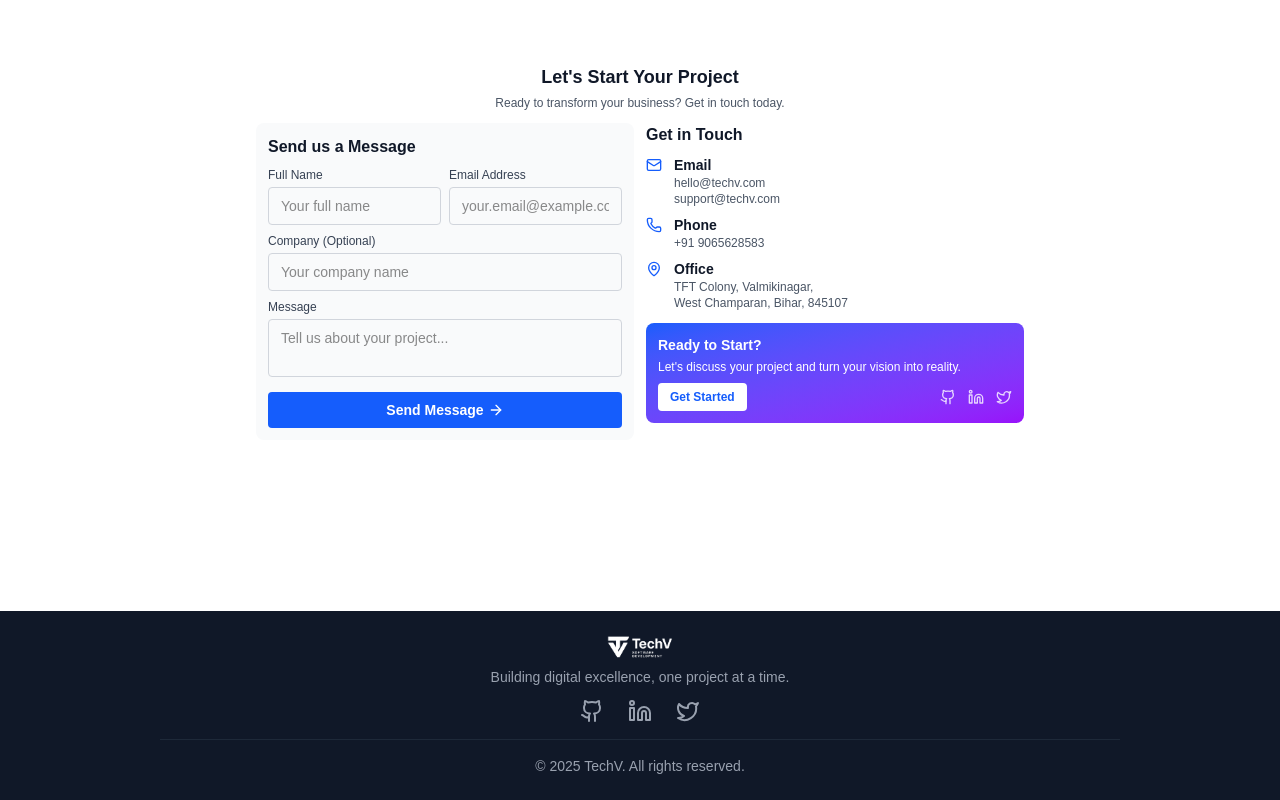
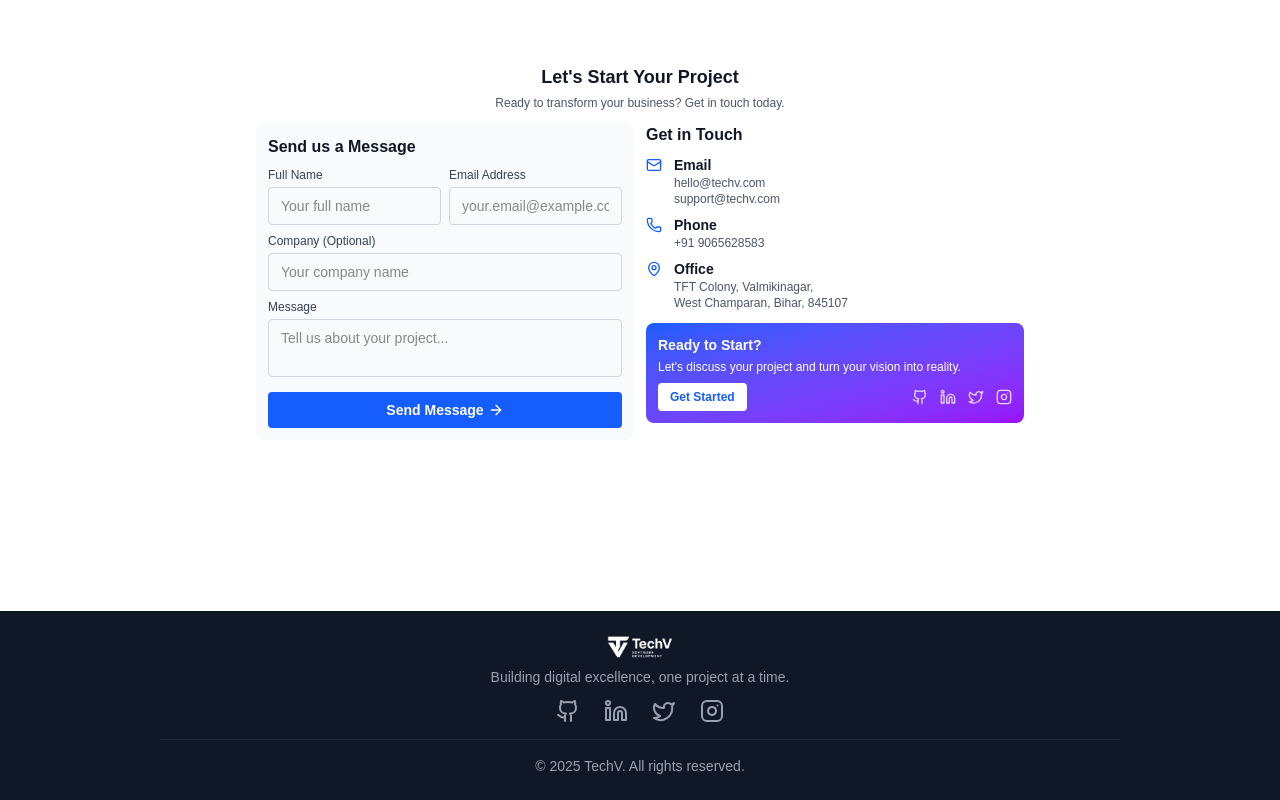
Before and after one commit to nandanSrivastava/techv-portfolio, a Next.js app: page / in a window 1280 px wide. Shown: the part 3448-4248 px from the top of the page. Built offline with nearby package versions, Linux system fonts and the light colour scheme.

Commit message:
fix: added instagram link and updated testimonials

```diff
--- a/src/components/ContactSection.js
+++ b/src/components/ContactSection.js
@@ -1,7 +1,7 @@
 "use client";
 
 import { motion } from "framer-motion";
-import { Mail, Phone, MapPin, ArrowRight, Github, Linkedin, Twitter } from "lucide-react";
+import { Mail, Phone, MapPin, ArrowRight, Github, Linkedin, Twitter, Instagram } from "lucide-react";
 
 const ContactInfo = ({ icon: Icon, title, items }) => (
   <div className="flex items-start justify-center sm:justify-start">
@@ -18,7 +18,7 @@ const ContactInfo = ({ icon: Icon, title, items }) => (
 );
 
 const SocialIcon = ({ href = "#", icon: Icon, size = 16, className = "" }) => (
-  <a href={href} className={`transition-colors ${className}`}>
+  <a href={href} target="_blank" rel="noopener noreferrer" className={`transition-colors ${className}`}>
     <Icon size={size} />
   </a>
 );
@@ -28,6 +28,7 @@ export default function ContactSection({ scrollToSection }) {
     { icon: Github, href: "#" },
     { icon: Linkedin, href: "#" },
     { icon: Twitter, href: "#" },
+    { icon: Instagram, href: "https://www.instagram.com/thetechv/" },
   ];
 
   return (
--- a/src/components/Footer.js
+++ b/src/components/Footer.js
@@ -1,10 +1,10 @@
 "use client";
 
 import Image from "next/image";
-import { Github, Linkedin, Twitter } from "lucide-react";
+import { Github, Linkedin, Twitter, Instagram } from "lucide-react";
 
 const SocialIcon = ({ href = "#", icon: Icon, size = 24, className = "" }) => (
-  <a href={href} className={`transition-colors ${className}`}>
+  <a href={href} target="_blank" rel="noopener noreferrer" className={`transition-colors ${className}`}>
     <Icon size={size} />
   </a>
 );
@@ -13,7 +13,8 @@ export default function Footer() {
   const socialIcons = [
     { icon: Github, href: "#" },
     { icon: Linkedin, href: "#" },
-    { icon: Twitter, href: "#" },
+    { icon: Twitter, href: "https://twitter.com/" },
+    { icon: Instagram, href: "https://www.instagram.com/thetechv/" },
   ];
 
   return (
```
